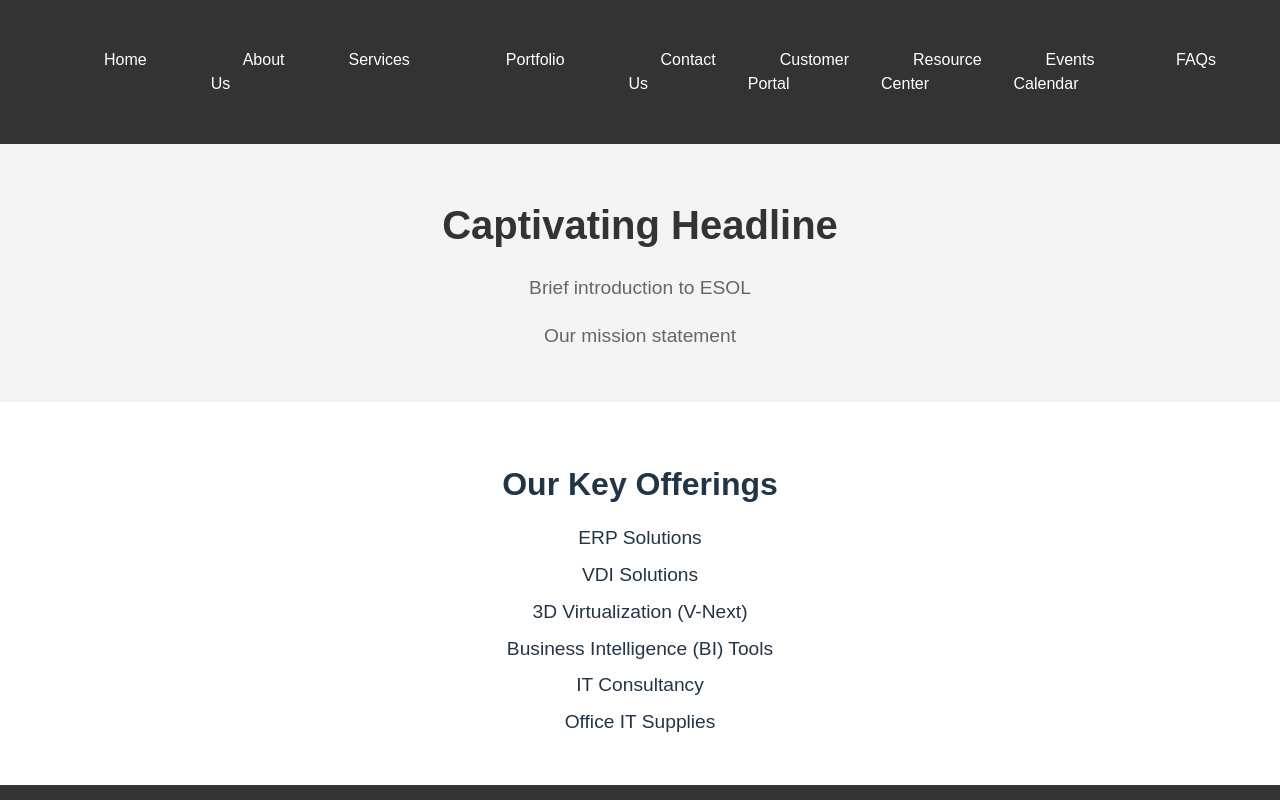
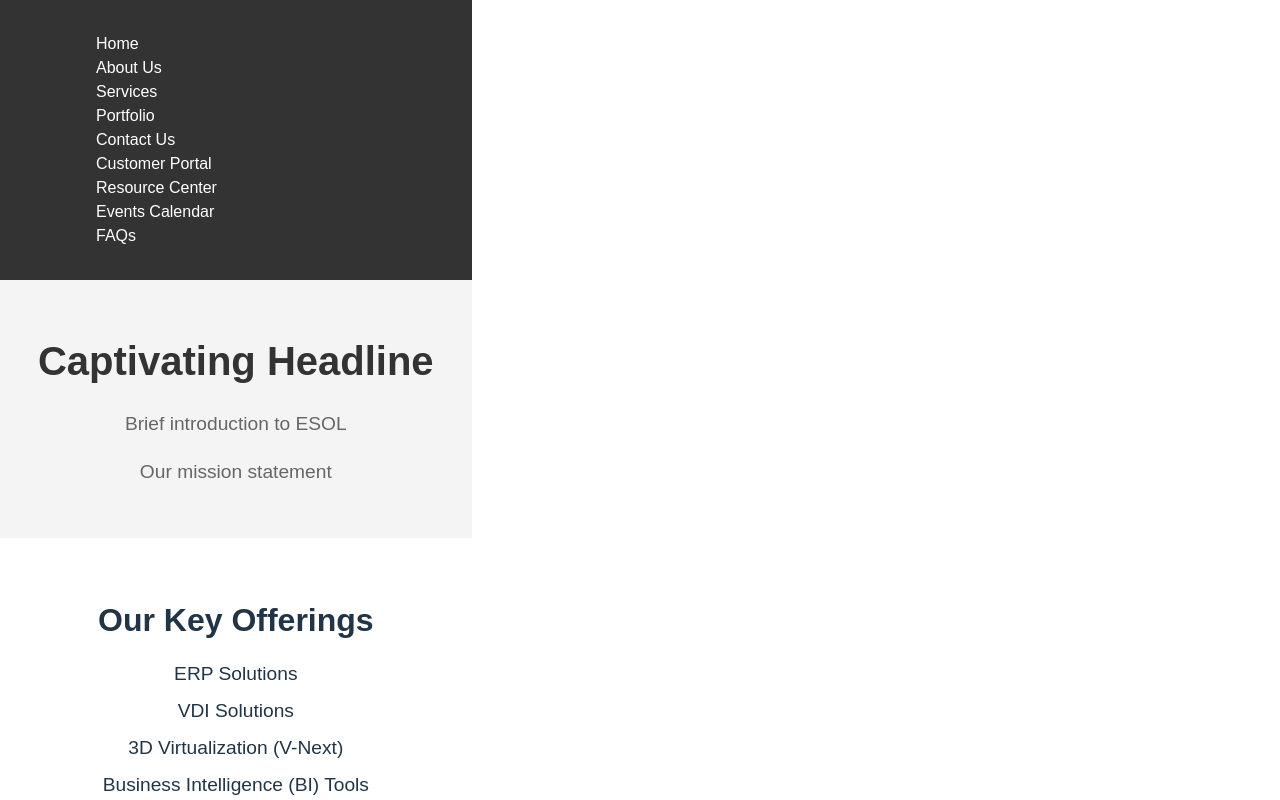
Before and after one commit to surafelsolomon/ESOL, a React (Vite) app: page / in a window 1280 px wide. Shown: the top 800 px of the page. Built offline with nearby package versions, Linux system fonts and the light colour scheme.

Commit message:
media change for navbar

```diff
--- a/src/components/style/Navbar.css
+++ b/src/components/style/Navbar.css
@@ -14,55 +14,67 @@
   /* Styles for the nav links */
   color: white;
   text-decoration: none;
-  text-overflow: clip;
-  margin: 0 2rem;
 }
 
 /* Extra Small devices (phones, 475px and up) */
 @media (min-width: 475px) {
   .nav-links {
-    gap: 0.5rem;
+    flex-direction: column;
+  }
+  .nav-links li a {
+    /* Styles for the nav links */
+    margin: 0.5rem 0;
   }
 }
 
 /* Small devices (tablets, 640px and up) */
 @media (min-width: 640px) {
-  .nav-links {
-    flex-direction: row;
-    gap: 1rem;
+  .nav-links li a {
+    /* Styles for the nav links */
+    margin: 0 1rem;
   }
 }
 
 /* Medium devices (tablets, 768px and up) */
 @media (min-width: 768px) {
-  .nav-links {
-    gap: 1.5rem;
+  .nav-links li a {
+    /* Styles for the nav links */
+    margin: 0 1.5rem;
   }
 }
 
 /* Large devices (desktops, 1024px and up) */
 @media (min-width: 1024px) {
-  .navbar {
+  /* .navbar {
     padding: 1.5rem;
-  }
-  .nav-links {
-    gap: 2rem;
+  } */
+  .nav-links li a {
+    /* Styles for the nav links */
+    margin: 0 2rem;
   }
 }
 
 /* Extra Large devices (large desktops, 1280px and up) */
 @media (min-width: 1280px) {
-  .navbar {
+  /* .navbar {
     padding: 2rem;
+  } */
+  .nav-links li a {
+    /* Styles for the nav links */
+    margin: 0 2.5rem;
   }
 }
 
 /* 2X Large devices (larger desktops, 1536px and up) */
 @media (min-width: 1536px) {
-  .navbar {
+  /* .navbar {
     padding: 2.5rem;
   }
   .nav-links {
     gap: 3rem;
+  } */
+  .nav-links li a {
+    /* Styles for the nav links */
+    margin: 0 3rem;
   }
 }
```
